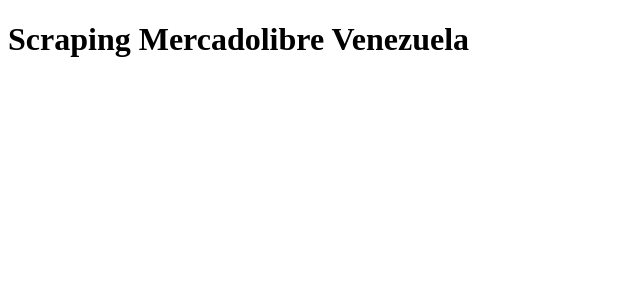
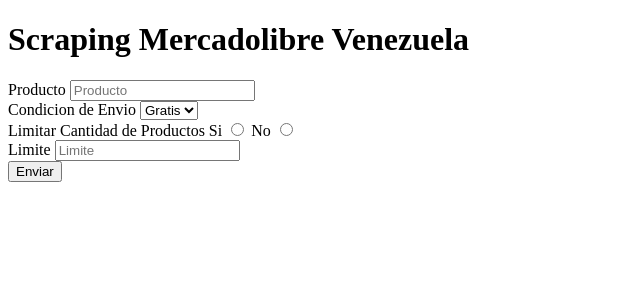
Before and after one commit to Gualpro/scraping_ML_vzla, a Flask app: page / in a window 1280 px wide. Shown: the top 300 px of the page, without its empty margins (0-640 px from the left). Run offline with Flask 3, Linux system fonts and the light colour scheme.

Commit message:
Implementar formulario para obneter datos

```diff
--- a/app.py
+++ b/app.py
@@ -11,16 +11,21 @@ def index():
     return render_template('index.html', titulo=titulo)
 
 
-@app.route("/mercadolibre", methods=['GET'])
+@app.route("/mercadolibre", methods=['GET', 'POST'])
 
 def mercadoLibre():
-    #Recibe la data del Body
+    #Recibe la data del Formulario HTML
+    html_Producto = request.form["Producto"]
+    html_Envio = request.form["Envio"]
+    html_Limite = request.form["Limite"]
+    html_Limitador = request.form["Limitador"]
 
-    data_Body = json.loads(request.data)
-    print(data_Body)
     #Llama a la funcion para obtener el listado de productos
-    titulos, urls, precios = listado_Productos(data_Body)
-    return jsonify({'data':{'Titulo':titulos, 'Url':urls, 'Precio':precios}} )
+    titulos, urls, precios = listado_Productos(html_Producto, html_Envio, html_Limitador, html_Limite)
+
+    #Retorna un Json
+    return jsonify({'data':{'Titulo':titulos, 'Url':urls, 'Precio':precios}})
+
 
 if (__name__)=='__main__':
     app.run(host="0.0.0.0", debug=True)
--- a/templates/index.html
+++ b/templates/index.html
@@ -7,5 +7,30 @@
 </head>
 <body>
     <h1>Scraping Mercadolibre Venezuela</h1>
+    <form action="/mercadolibre" method="post">
+        <div>
+            <label for="Producto">Producto</label>
+            <input type="text" name="Producto" id="Producto" placeholder="Producto" required>
+        </div>
+        <div>
+            <label for="Envio">Condicion de Envio</label>
+            <select name="Envio" id="Envio">
+                <option value="1">Gratis</option>
+                <option value="0">Todos</option>
+            </select>
+        </div>
+        <div>
+            <label for="Limitador">Limitar Cantidad de Productos</label>
+            <label for="Limitador">Si</label>
+            <input type="radio" name="Limitador" id="Limitador" value="1">
+            <label for="Limitador">No</label>
+            <input type="radio" name="Limitador" id="Limitador" value="0">
+        </div>
+        <div>
+            <label for="Limite">Limite</label>
+            <input type="number" name="Limite" id="Limite" placeholder="Limite">
+        </div>
+        <button type="submit">Enviar</button>
+    </form>
 </body>
 </html>
```
Also changed, not shown: Scrapiny_listado.py (+5 -5 lines).
